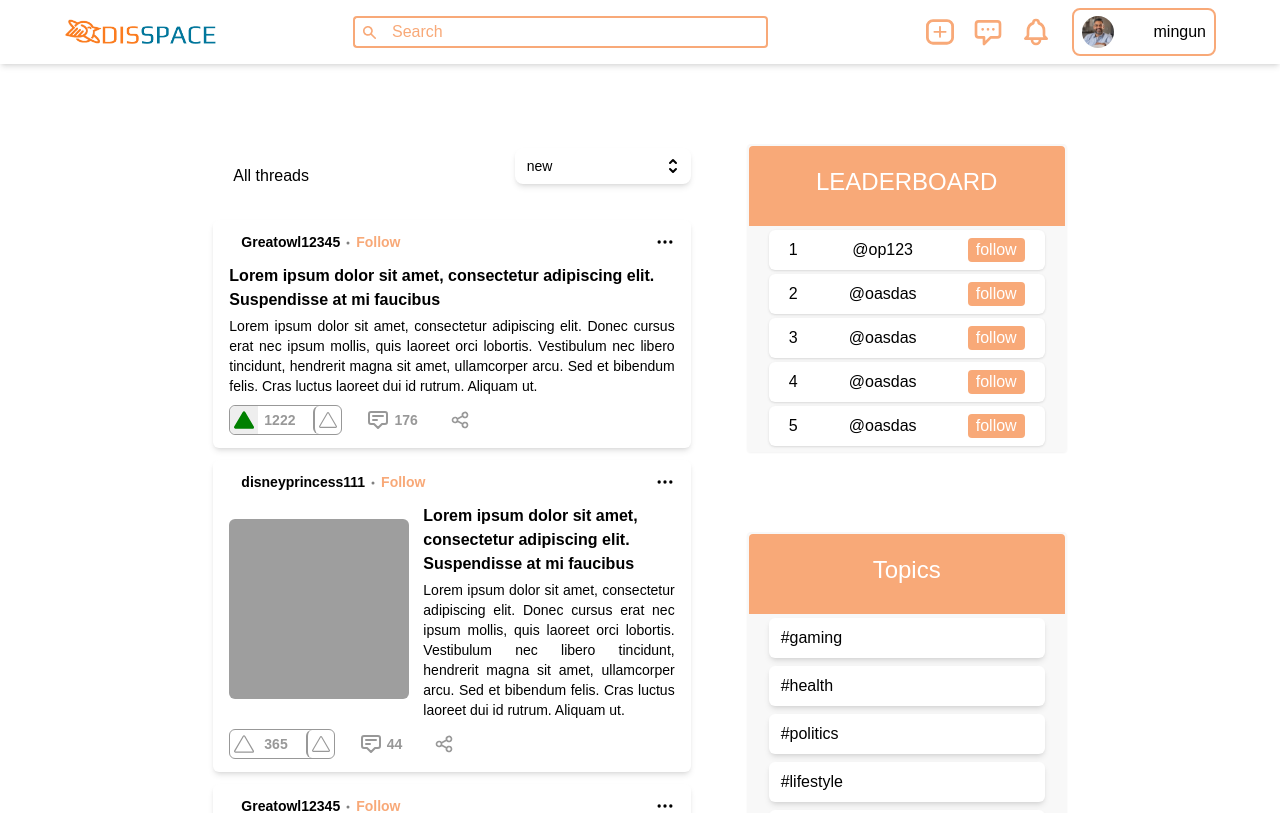
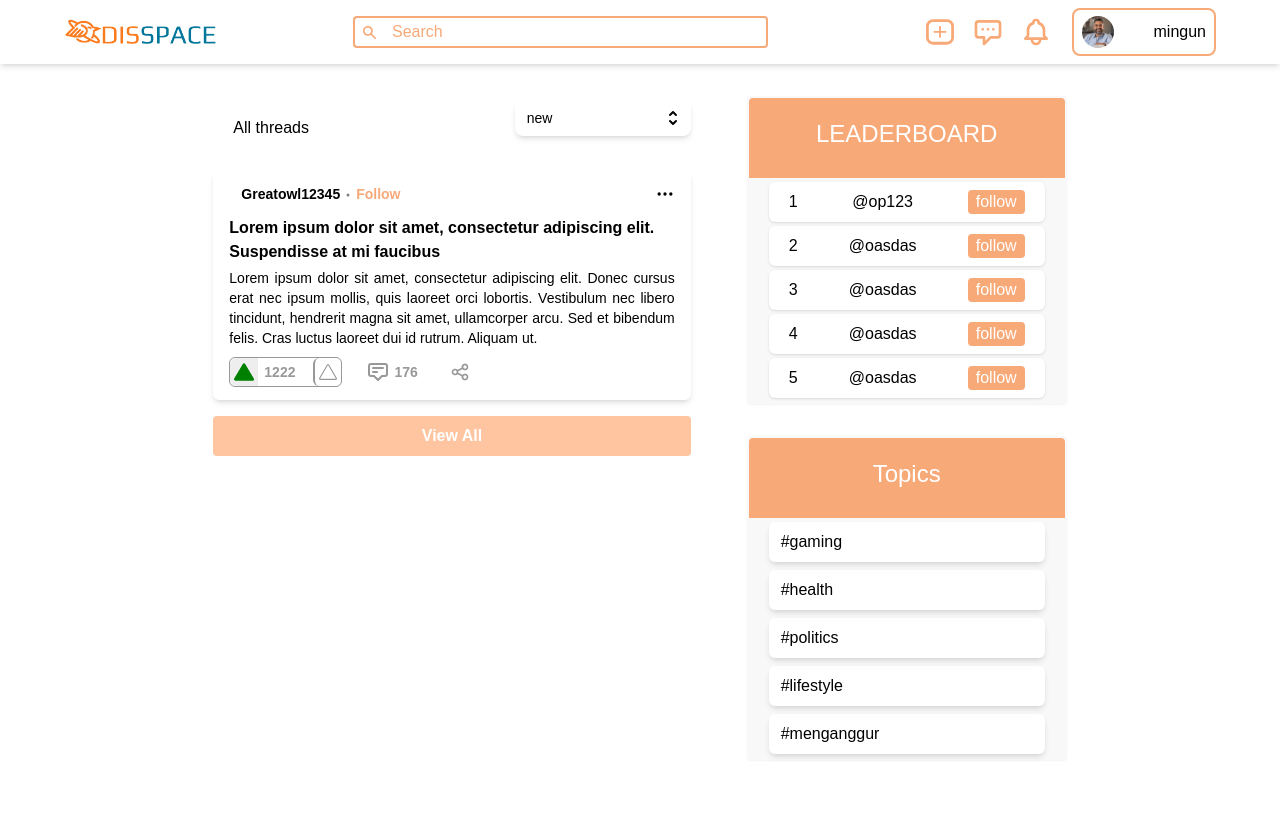
Before and after one commit to ovisannn/disspace-UI, a Next.js app: page / in a window 1280 px wide. Shown: the top 813 px of the page. Built offline with nearby package versions, Linux system fonts and the light colour scheme; grey boxes are pictures that could not be loaded.

Commit message:
added limit and view all

```diff
--- a/components/Thread.jsx
+++ b/components/Thread.jsx
@@ -6,13 +6,13 @@ import {
 } from "@heroicons/react/outline";
 import Image from "next/image";
 
-function Thread({ data }) {
+function Thread({ data, limit }) {
   return (
     <>
-      {data?.map((data) => (
+      {data?.slice(0, limit != null ? limit : data?.length).map((data) => (
         <div
           key={data.id}
-          className="bg-white shadow-md px-4 py-3 mt-3 rounded-md max-w-2xl cursor-pointer hover:drop-shadow-lg h-fit"
+          className="bg-white shadow-md px-4 py-3 mt-3 rounded-md max-w-2xl cursor-pointer hover:drop-shadow-lg h-fit mx-3 md:mx-0"
         >
           <div className="flex justify-between">
             <div className="flex items-center">
@@ -63,7 +63,7 @@ function Thread({ data }) {
               <h3 className="font-bold text-md mb-1 text-center sm:text-left">
                 {data?.title}
               </h3>
-              <p className="font-medium text-sm text-md text-justify text-ellipsis">
+              <p className="font-medium text-sm text-md text-justify">
                 {data?.content}
               </p>
             </div>
--- a/package.json
+++ b/package.json
@@ -12,6 +12,7 @@
     "@heroicons/react": "^1.0.5",
     "axios": "^0.24.0",
     "firebase": "^9.6.1",
+    "moment": "^2.29.1",
     "next": "12.0.7",
     "react": "17.0.2",
     "react-dom": "17.0.2",
--- a/pages/index.js
+++ b/pages/index.js
@@ -5,14 +5,18 @@ import Navbar from '../components/navbar'
 import Thread from '../components/thread'
 import ThreadSelector from '../components/ThreadSelector'
 import Footer from '../components/Footer'
+import { useState } from "react";
+
 
 export default function Home() {
+  const [limit, setLimit] = useState(1)
+
   return (
     <div className='flex flex-col justify-center overflow-x-hidden'>
       <Navbar />
       <div className='flex justify-center'>
         <div className="md:w-8/12 flex justify-center">
-          <div className="flex flex-col md:flex-row justify-between my-20 gap-x-14">
+          <div className="flex flex-col md:flex-row justify-between my-8 gap-x-14">
             {/* thread */}
             <div className=''>
               <div className='flex flex-row justify-between'>
@@ -23,14 +27,22 @@ export default function Home() {
                   <ThreadSelector />
                 </div>
               </div>
-              <Thread data={threadData} />
+              <Thread data={threadData} limit={limit}/>
+              <div className="mx-3 md:mx-0">
+                <button
+                  className="bg-lightOrange hover:bg-orange text-white font-bold py-2 px-4 rounded mt-4 w-full"
+                  onClick={() => setLimit(threadData?.length)}
+                >
+                  View All
+                </button>
+              </div>
             </div>
             {/* side content */}
-            <div className='flex flex-col items-center my-20 md:my-0'>
+            <div className='flex flex-col items-center my-8 md:my-0'>
               <div>
                 <LeaderBoards topUsers={topUser} />
               </div>
-              <div className='py-20'>
+              <div className='py-8'>
                 <CategoryList categories={categoryList}/>
               </div>
             </div>
--- a/pages/search/index.jsx
+++ b/pages/search/index.jsx
@@ -11,6 +11,7 @@ function Search() {
   const [threads, setThreads] = useState();
   const [comments, setComments] = useState();
   const [loading, setLoading] = useState(false);
+  const [limit, setLimit] = useState(3);
 
   useEffect(() => {
     const fetchData = async () => {
@@ -42,6 +43,7 @@ function Search() {
   console.log(comments?.data);
 
   return (
+    <div className="flex justify-center ">
       <div className="w-full max-w-2xl px-2 py-16 sm:px-0">
         <Tab.Group>
           <Tab.List className="flex p-1 rounded-md space-x-1 shadow bg-white">
@@ -63,11 +65,28 @@ function Search() {
             ))}
           </Tab.List>
           {loading ? (
-          <div>Loading</div>
+            // <div>
+            //   <div
+            //     className="w-8 h-8 border-4 border-orange border-solid rounded-full animate-spin border-t-white"
+            //   ></div>
+            // </div>
+            <div className="flex items-center justify-center mt-10 space-x-2 animate-bounce">
+              <div className="w-5 h-5 bg-orange rounded-full"></div>
+              <div className="w-5 h-5 bg-lightOrange rounded-full"></div>
+              <div className="w-5 h-5 bg-gray rounded-full"></div>
+            </div>
           ) : (
             <Tab.Panels>
               <Tab.Panel>
-                <Thread data={threads?.data} />
+                <Thread data={threads?.data} limit={limit} />
+                <div className="mx-3 md:mx-0">
+                  <button
+                    className="bg-lightOrange hover:bg-orange text-white font-bold py-2 px-4 rounded mt-4 w-full"
+                    onClick={() => setLimit(threads?.data?.length)}
+                  >
+                    View All
+                  </button>
+                </div>
               </Tab.Panel>
               <Tab.Panel>Content 2</Tab.Panel>
               <Tab.Panel>Content 3</Tab.Panel>
@@ -75,6 +94,7 @@ function Search() {
           )}
         </Tab.Group>
       </div>
+    </div>
   );
 }
 
```
Also changed, not shown: 1 other file (tests, documents, lock files or other folders). Lines whose indentation alone changed are shown as unchanged.
